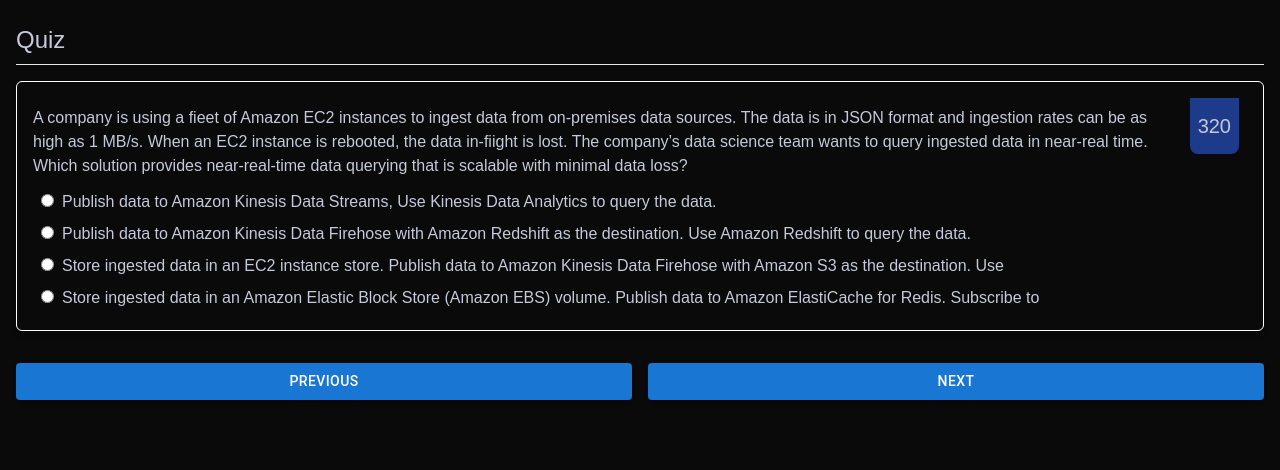
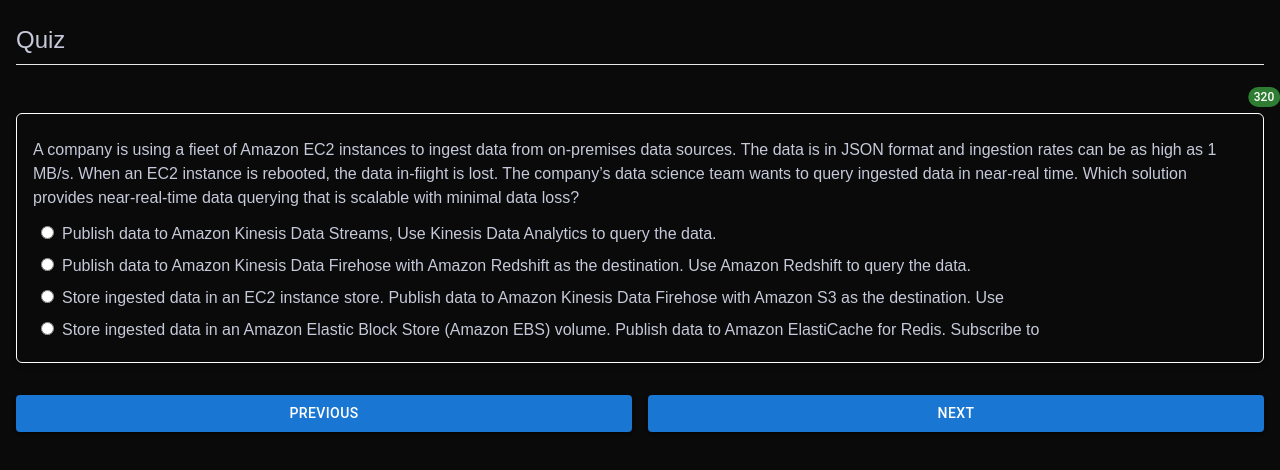
Before and after one commit to hariharanweb/aws-saa-question-bank, a Next.js app: page /quiz in a window 1280 px wide. Shown: the top 470 px of the page. Built offline with nearby package versions, Linux system fonts and the light colour scheme.

Commit message:
Badge for question number

```diff
--- a/app/components/Question.tsx
+++ b/app/components/Question.tsx
@@ -1,3 +1,4 @@
+import { Badge } from '@mui/material';
 import { remove, difference } from 'lodash';
 import React, { useEffect, useState } from 'react'
 
@@ -86,12 +87,12 @@
   }
 
   return (
+    <Badge badgeContent={questionAnswers.questionId} max={999} className='mt-8' color="success">
       <div>
         <div className='my-4 border border-white rounded-md shadow-md'>
           <div className='p-4'>
             <div className='flex'>
               <div className='py-2 text-l'>{questionAnswers.question}</div>
-            <div className='bg-blue-900 px-2 mx-2 mb-8 rounded-b-lg content-center text-xl'>{questionAnswers.questionId}</div>
               {questionAnswers.isImportant && <div className='bg-green-900 px-2 mb-8 rounded-b-lg content-center text-xl'>IMP</div>}
             </div>
             {questionAnswers.answers.map((answer, index) => {
@@ -105,6 +106,7 @@
           </div>
         }
       </div>
+    </Badge>
   )
 }
 
```
Lines whose indentation alone changed are shown as unchanged.
